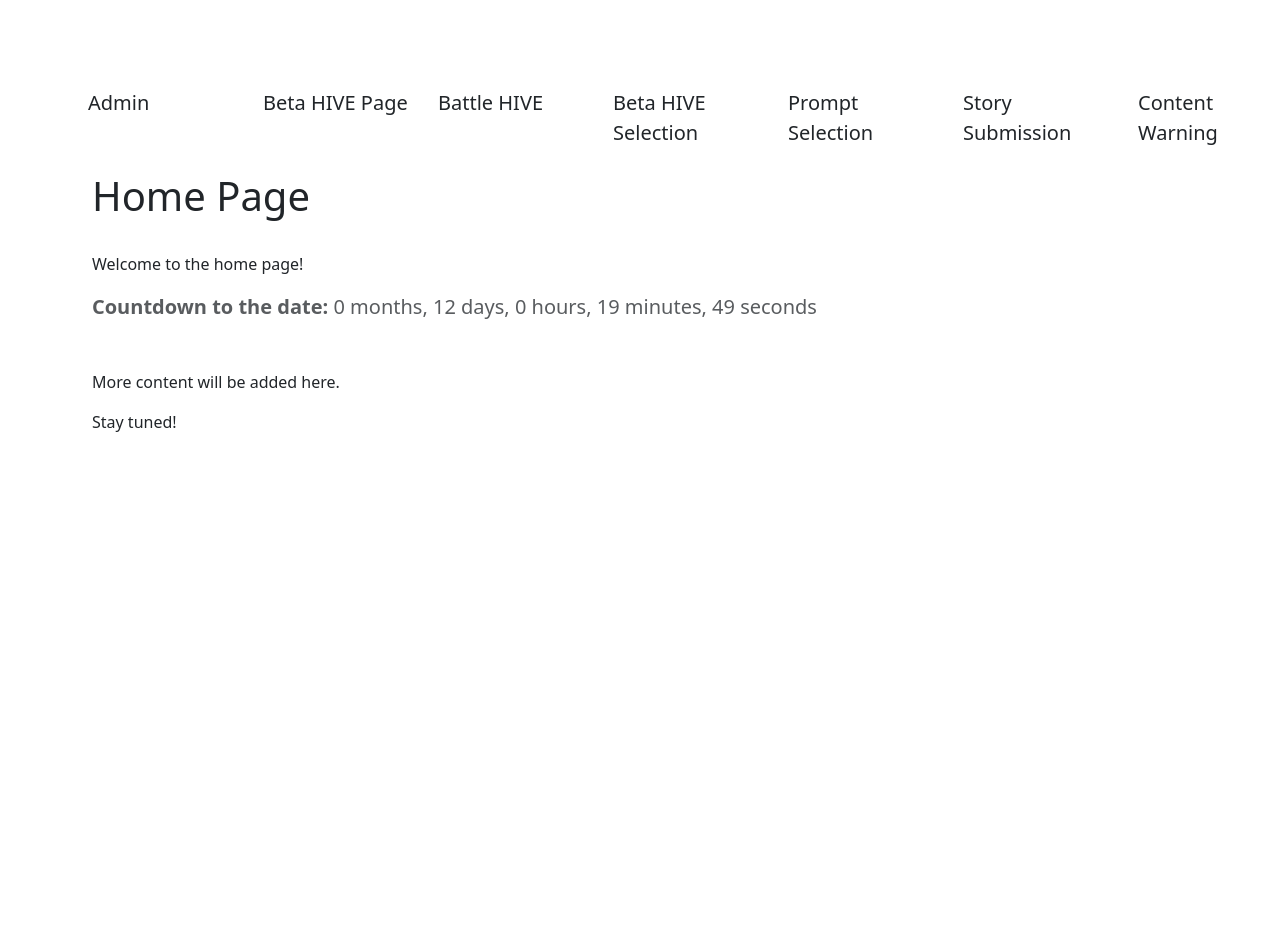
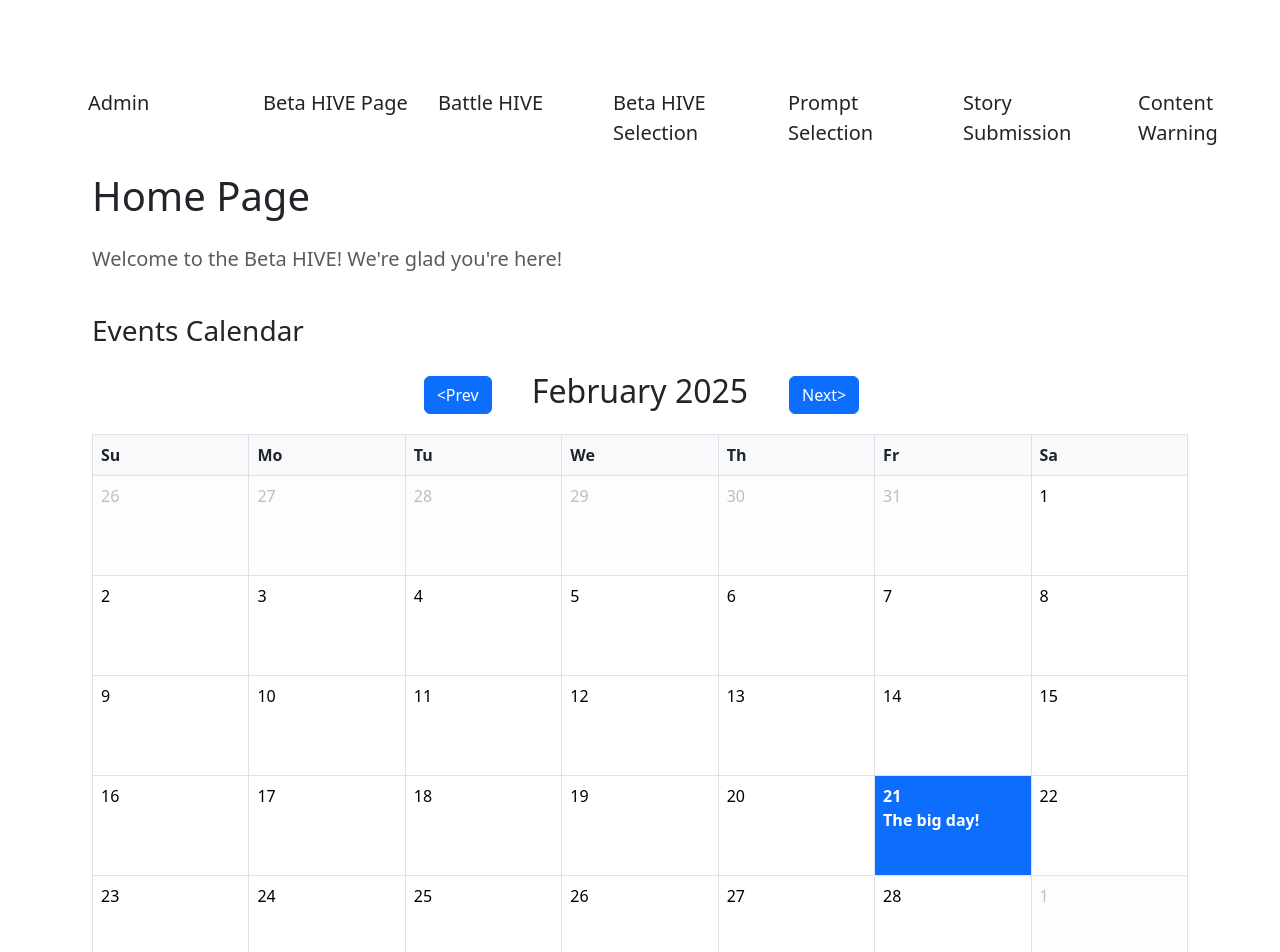
Before and after one commit to AplUSAndmINUS/beta-hive-story-submission, a React (Create React App) app: page / in a window 1280 px wide. Shown: the top 952 px of the page. Before the commit the page ends 800 px from the top, so only its background shows below. Built offline with nearby package versions, Linux system fonts and the light colour scheme; the HTML template or start-up script is replaced by a standard one.

Commit message:
added events calendar component front-end

```diff
--- a/src/components/calendar/calendar.tsx
+++ b/src/components/calendar/calendar.tsx
@@ -1,15 +1,96 @@
-import React from 'react';
-
-import { Countdown } from '../../components/countdown/countdown';
+import React, { useState } from 'react';
+import moment from 'moment';
 
 export const Calendar: React.FC = () => {
+  const [currentDate, setCurrentDate] = useState(moment());
+
+  const startOfMonth = currentDate.clone().startOf('month');
+  const endOfMonth = currentDate.clone().endOf('month');
+  const startOfWeek = startOfMonth.clone().startOf('week');
+  const endOfWeek = endOfMonth.clone().endOf('week');
+
+  const generateCalendar = () => {
+    const calendar = [];
+    let day = startOfWeek.clone();
+
+    while (day.isBefore(endOfWeek, 'day')) {
+      calendar.push(
+        <tr key={day.format('YYYY-MM-DD')}>
+          {[...Array(7)].map((_, i) => {
+            const currentDay = day.clone();
+            day.add(1, 'day');
+            const isCurrentMonth = currentDay.isSame(currentDate, 'month');
+            return (
+              <td
+                key={i}
+                className={`${isCurrentMonth ? '' : 'bg-light'} ${
+                  currentDay.date() === 21 ? 'bg-primary' : ''
+                }`}
+                style={isCurrentMonth ? {} : { opacity: 0.25 }}
+              >
+                {currentDay.date() === 21 ? (
+                  <strong className='text-white'>21</strong>
+                ) : (
+                  currentDay.date()
+                )}
+                {currentDay.date() === 21 && (
+                  <p>
+                    <strong className='text-white'>The big day!</strong>
+                  </p>
+                )}
+              </td>
+            );
+          })}
+        </tr>
+      );
+    }
+
+    return calendar;
+  };
+
+  const handlePrevMonth = () => {
+    setCurrentDate(currentDate.clone().subtract(1, 'month'));
+  };
+
+  const handleNextMonth = () => {
+    setCurrentDate(currentDate.clone().add(1, 'month'));
+  };
+
   return (
-    <div className='row'>
-      <div className='col'>
-        <h1>Calendar</h1>
+    <div className='container'>
+      <div className='row mb-3 align-items-center justify-content-center d-flex'>
+        <div className='col-md-1'>
+          <button className='btn btn-primary' onClick={handlePrevMonth}>
+            &lt;Prev
+          </button>
+        </div>
+        <div className='col-md-3 text-center'>
+          <h2 className='bd-title'>{currentDate.format('MMMM YYYY')}</h2>
+        </div>
+        <div className='col-md-1'>
+          <button className='btn btn-primary' onClick={handleNextMonth}>
+            Next&gt;
+          </button>
+        </div>
+      </div>
+      <div className='row'>
+        <table className='table table-bordered table-fixed'>
+          <thead className='thead-dark'>
+            <tr>
+              <th className='bg-light text-dark'>Su</th>
+              <th className='bg-light text-dark'>Mo</th>
+              <th className='bg-light text-dark'>Tu</th>
+              <th className='bg-light text-dark'>We</th>
+              <th className='bg-light text-dark'>Th</th>
+              <th className='bg-light text-dark'>Fr</th>
+              <th className='bg-light text-dark'>Sa</th>
+            </tr>
+          </thead>
+          <tbody>{generateCalendar()}</tbody>
+        </table>
       </div>
     </div>
-  )
+  );
 };
 
 export default Calendar;
--- a/src/components/countdown/countdown.tsx
+++ b/src/components/countdown/countdown.tsx
@@ -1,14 +1,18 @@
 import React from 'react';
 import moment from 'moment';
 
+import { useAppSelector } from '../../stores/store';
+
 export const Countdown: React.FC = () => {
-  const targetDate = moment('2025-03-01');
+  const countdownDate = useAppSelector(
+    (state) => state.adminSubmission.countdownDate
+  );
   const [countdown, setCountdown] = React.useState<string>('');
 
   React.useEffect(() => {
     const interval = setInterval(() => {
       const now = moment();
-      const diff = targetDate.diff(now);
+      const diff = countdownDate.diff(now);
       const duration = moment.duration(diff);
 
       const formatDuration = (value: number, unit: string) => {
@@ -30,13 +34,13 @@ export const Countdown: React.FC = () => {
     }, 1000);
 
     return () => clearInterval(interval);
-  }, [targetDate]);
+  }, [countdownDate]);
 
   return (
     <p className='text-muted pb-2 mt-2 fs-5'>
       <strong>Countdown to the date:</strong> {countdown}
     </p>
-  )
+  );
 };
 
 export default Countdown;
--- a/src/pages/home/home.tsx
+++ b/src/pages/home/home.tsx
@@ -1,5 +1,6 @@
 import React from 'react';
 
+import { Calendar } from '../../components/calendar/calendar';
 import { Countdown } from '../../components/countdown/countdown';
 
 export const HomePage: React.FC = () => {
@@ -7,7 +8,16 @@ export const HomePage: React.FC = () => {
     <div className='container'>
       <div className='row'>
         <div className='col'>
-          <h1>Home Page</h1>
+          <h1 className='bd-title mb-4'>Home Page</h1>
+          <p className='text-muted pb-4 mt-2 fs-5'>
+            Welcome to the Beta HIVE! We're glad you're here!
+          </p>
+        </div>
+      </div>
+      <div className='row'>
+        <div className='col'>
+          <h3 className='bd-title mb-4'>Events Calendar</h3>
+          <Calendar />
         </div>
       </div>
       <div className='row'>
--- a/src/stores/reducers/admin-submission.ts
+++ b/src/stores/reducers/admin-submission.ts
@@ -17,7 +17,7 @@ const initialState: AdminSubmissionState = {
   adminPrompts: [],
   betaHIVEs: [],
   contentWarnings: [],
-  countdownDate: moment(),
+  countdownDate: moment().add(20, 'days'),
 };
 
 const adminSubmissionSlice = createSlice({
--- a/src/styles/_app.scss
+++ b/src/styles/_app.scss
@@ -80,3 +80,18 @@ div.w-100 > .card:hover, .card-selected {
   color: inherit;
   text-decoration: none;
 }
+
+// table styling
+.table-fixed {
+  table-layout: fixed;
+  width: 100%;
+}
+
+.table-fixed tbody tr td {
+  height: 100px; /* Set a fixed height for table cells */
+  vertical-align: top; /* Align content to the top */
+}
+
+.table-fixed thead th {
+  width: 14.28%; /* Ensure equal width for each column */
+}
```
